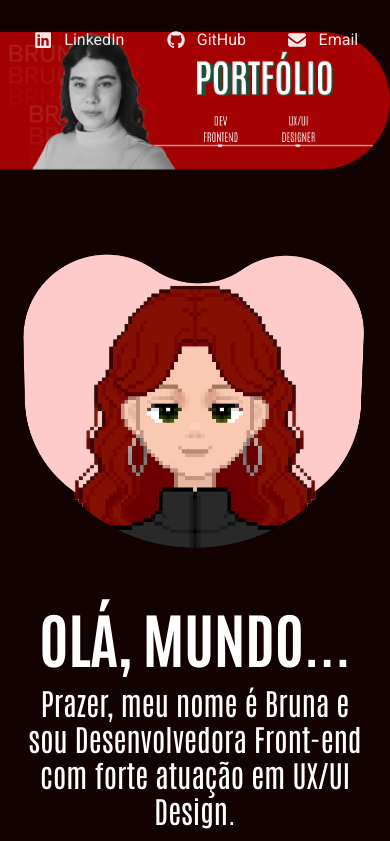
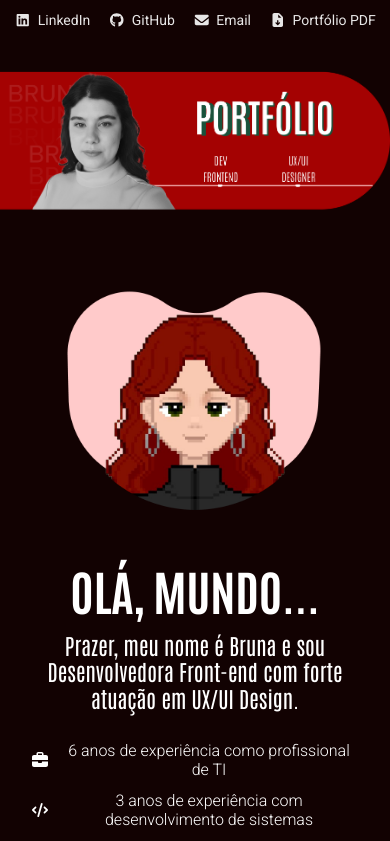
Before and after one commit to brunaschneider/brunaschneider, a React (Vite) app: page / in a window 390 px wide. Shown: the top 841 px of the page. Built offline with nearby package versions, Linux system fonts and the light colour scheme.

Commit message:
Adiciona opção para dowmload do portfolio. Adiciona botão para voltar ao topo. Melhora styles na versão mobile.

```diff
--- a/src/App.tsx
+++ b/src/App.tsx
@@ -1,6 +1,7 @@
 import { GlobalStyles } from './styles/GlobalStyles';
 import { SocialNavbar } from './components/SocialNavbar/SocialNavbar';
 import { Home } from './Home';
+import { ScrollToTop } from './components/ScrollToTop/ScrollToTop';
 
 function App() {
   return (
@@ -8,6 +9,7 @@ function App() {
       <GlobalStyles />
       <SocialNavbar />
       <Home />
+      <ScrollToTop />
     </>
   );
 }
--- /dev/null
+++ b/src/components/ScrollToTop/ScrollToTop.style.ts
@@ -0,0 +1,35 @@
+import styled from 'styled-components';
+
+export const Button = styled.button`
+  position: fixed;
+  bottom: 30px;
+  right: 30px;
+  z-index: 1000;
+
+  width: 45px;
+  height: 45px;
+  border-radius: 50%;
+  border: none;
+
+  background-color: var(--primary-red);
+  color: var(--text-white);
+
+  display: flex;
+  align-items: center;
+  justify-content: center;
+
+  cursor: pointer;
+  box-shadow: 0 4px 10px rgba(0, 0, 0, 0.3);
+
+  transition: all 0.3s ease;
+
+  &:hover {
+    transform: translateY(-3px);
+    background-color: var(--secondary-pink);
+    color: var(--bg-dark);
+  }
+
+  svg {
+    font-size: 16px;
+  }
+`;
--- /dev/null
+++ b/src/components/ScrollToTop/ScrollToTop.tsx
@@ -0,0 +1,33 @@
+import { useEffect, useState } from 'react';
+import { FontAwesomeIcon } from '@fortawesome/react-fontawesome';
+import { faArrowUp } from '@fortawesome/free-solid-svg-icons';
+import * as style from './ScrollToTop.style'
+
+export const ScrollToTop = () => {
+  const [visible, setVisible] = useState(false);
+
+  useEffect(() => {
+    const handleScroll = () => {
+      setVisible(window.scrollY > 300);
+    };
+
+    window.addEventListener('scroll', handleScroll);
+
+    return () => window.removeEventListener('scroll', handleScroll);
+  }, []);
+
+  const scrollToTop = () => {
+    window.scrollTo({
+      top: 0,
+      behavior: 'smooth'
+    });
+  };
+
+  if (!visible) return null;
+
+  return (
+    <style.Button onClick={scrollToTop}>
+      <FontAwesomeIcon icon={faArrowUp} />
+    </style.Button>
+  );
+};
--- a/src/components/SocialNavbar/SocialNavbar.styles.ts
+++ b/src/components/SocialNavbar/SocialNavbar.styles.ts
@@ -8,6 +8,17 @@ export const NavbarContainer = styled.nav`
   z-index: 10;
   display: flex;
   gap: 40px;
+
+  @media (max-width: 1024px) {
+    position: static;
+    transform: none;
+    width: 100%;
+    justify-content: center;
+    gap: 18px;
+    padding: 12px 14px;
+    flex-wrap: wrap;
+    background-color: var(--bg-dark);
+  }
 `;
 
 export const SocialLink = styled.a`
@@ -20,6 +31,7 @@ export const SocialLink = styled.a`
   text-decoration: none;
   transition: all 0.3s ease;
   opacity: 0.9;
+  white-space: nowrap;
 
   &:hover {
     opacity: 1;
@@ -33,8 +45,19 @@ export const SocialLink = styled.a`
 
   @media (max-width: 1024px) {
     font-size: 16px;
+    gap: 6px;
+
     svg {
-      font-size: 18px;
+      font-size: 16px;
+    }
+  }
+
+  @media (max-width: 768px) {
+    font-size: 14px;
+    gap: 6px;
+
+    svg {
+      font-size: 14px;
     }
   }
 `;
--- a/src/components/SocialNavbar/SocialNavbar.tsx
+++ b/src/components/SocialNavbar/SocialNavbar.tsx
@@ -1,6 +1,6 @@
 import { FontAwesomeIcon } from '@fortawesome/react-fontawesome';
 import { faGithub, faLinkedin } from '@fortawesome/free-brands-svg-icons';
-import { faEnvelope } from '@fortawesome/free-solid-svg-icons';
+import { faFileDownload, faEnvelope } from '@fortawesome/free-solid-svg-icons';
 import { NavbarContainer, SocialLink } from './SocialNavbar.styles';
 
 const socialLinks = [
@@ -18,6 +18,12 @@ const socialLinks = [
     href: "mailto:brunaschneiderhenke@gmail.com",
     icon: faEnvelope,
     label: "Email"
+  },
+  {
+    href: "/CV-BRUNASCHNEIDER.pdf",
+    icon: faFileDownload,
+    label: "Portfólio PDF",
+    isDownload: true
   }
 ];
 
@@ -30,6 +36,7 @@ export const SocialNavbar = () => {
           href={link.href}
           target="_blank"
           rel="noopener noreferrer"
+          download={link.isDownload ? "Bruna-Schneider-CV.pdf" : undefined}
         >
           <FontAwesomeIcon icon={link.icon} />
           {link.label}
--- a/src/sections/About/styles.ts
+++ b/src/sections/About/styles.ts
@@ -51,6 +51,10 @@ export const Title = styled.h2`
   @media (max-width: 1024px) {
     font-size: 60px;
   }
+
+  @media (max-width: 768px) {
+    font-size: 48px;
+  }
 `;
 
 export const Presentation = styled.p`
@@ -65,6 +69,10 @@ export const Presentation = styled.p`
   @media (max-width: 1024px) {
     font-size: 30px;
     max-width: 100%;
+  }
+
+  @media (max-width: 768px) {
+    font-size: 22px;
   }
 `;
 
@@ -93,6 +101,16 @@ export const AboutListItem = styled.li`
   @media (max-width: 1024px) {
     justify-content: center;
   }
+
+  @media (max-width: 768px) {
+    justify-content: center;
+    font-size: 16px;
+    margin: 0 12px;
+
+    svg {
+      width: 16px;
+    }
+  }
 `;
 
 export const ImageWrapper = styled.div`
@@ -114,4 +132,8 @@ export const AvatarImage = styled.img`
   @media (max-width: 1024px) {
     max-width: 350px;
   }
+
+  @media (max-width: 768px) {
+    max-width: 260px;
+  }
 `;
--- a/src/sections/Contact/styles.ts
+++ b/src/sections/Contact/styles.ts
@@ -40,7 +40,7 @@ export const DesktopGrid = styled.div`
   margin-bottom: 60px;
 
   @media (min-width: 1025px) {
-    grid-template-columns: minmax(400px, 500px) minmax(400px, 600px);
+    grid-template-columns: minmax(400px, 500px) minmax(400px, 768px);
     justify-content: center;
     margin-bottom: 80px;
   }
--- a/src/sections/Education/styles.ts
+++ b/src/sections/Education/styles.ts
@@ -30,6 +30,7 @@ export const Title = styled.h2`
 
   @media (max-width: 768px) {
     font-size: 48px;
+    margin-bottom: 30px;
   }
 `;
 
@@ -56,6 +57,10 @@ export const Card = styled.article`
   align-items: center;
   text-align: center;
   padding: 24px 16px;
+
+  @media (max-width: 768px) {
+    padding: 18px;
+  }
 `;
 
 export const IconWrapper = styled.div`
--- a/src/sections/Experience/styles.ts
+++ b/src/sections/Experience/styles.ts
@@ -68,7 +68,7 @@ export const CardsGrid = styled.div`
     gap: 30px;
   }
 
-  @media (max-width: 600px) {
+  @media (max-width: 768px) {
     grid-template-columns: 1fr;
   }
 `;
```
Also changed, not shown: 1 other file (tests, documents, lock files or other folders).
